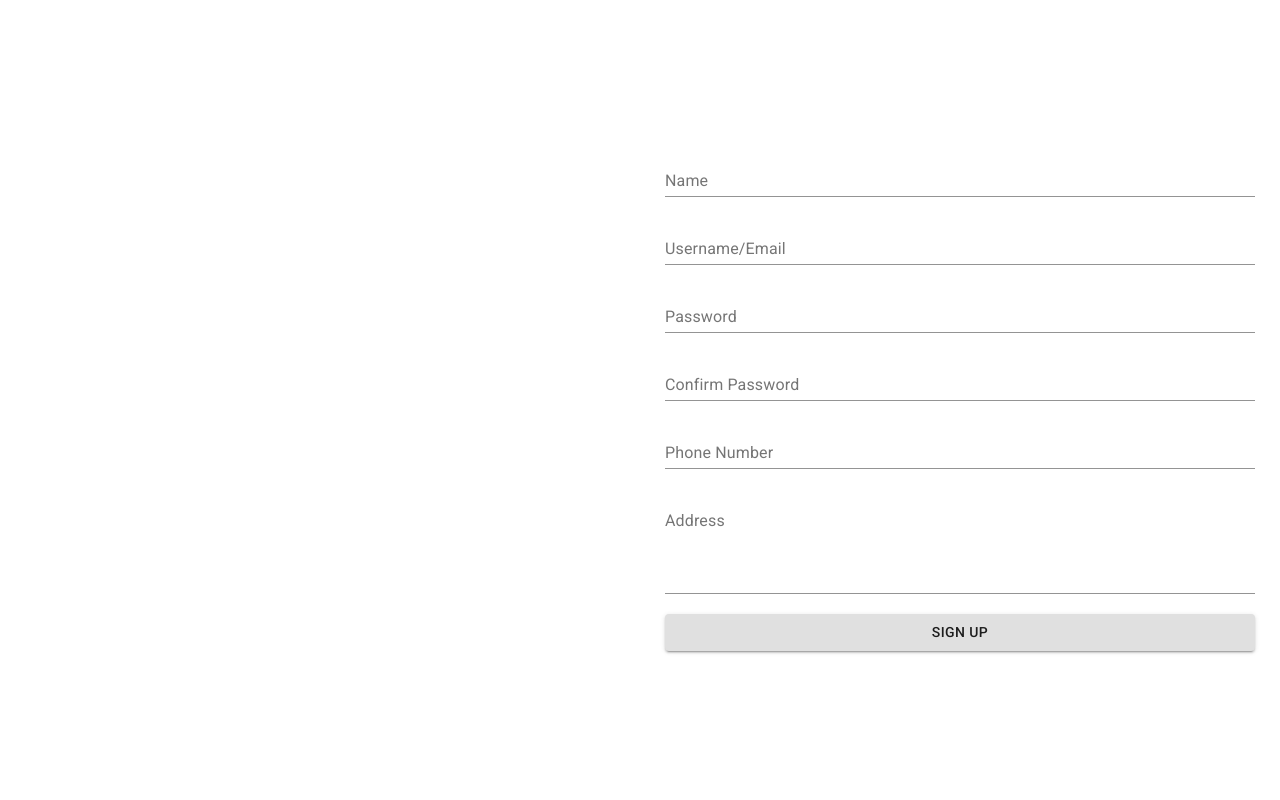
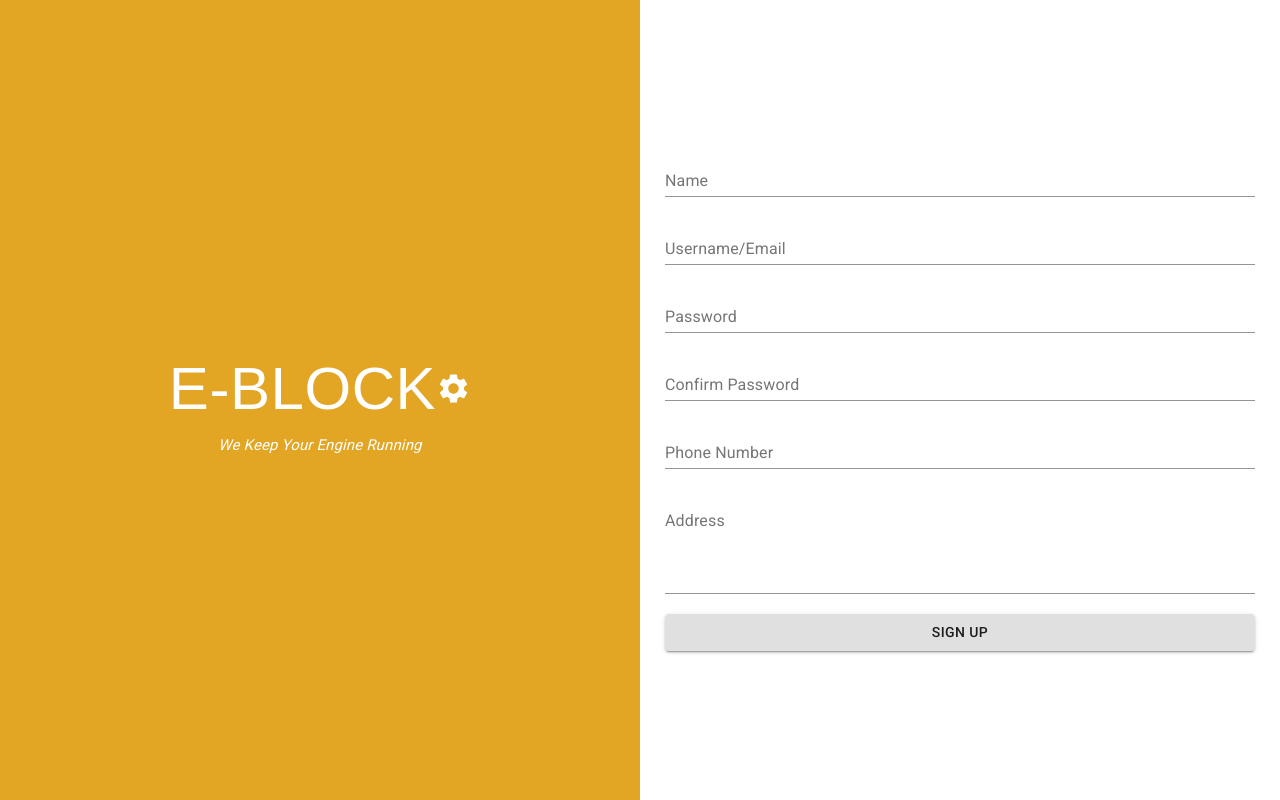
Before and after one commit to Monfernape/react-eblock, a React (Create React App) app: page /sign-up in a window 1280 px wide. Built offline with nearby package versions, Linux system fonts and the light colour scheme.

Commit message:
Fixed alignment of Intro. Added Intro to Sign Up

```diff
--- a/src/components/Auth/SignUp.tsx
+++ b/src/components/Auth/SignUp.tsx
@@ -1,5 +1,6 @@
 import React, { useState } from "react"
 import { TextField, Button, Grid } from "@material-ui/core";
+import { Intro } from "../../shared/components/Intro"
 import { AuthStyles } from "../../styles/Login"
 import { User } from "../../models/User"
 
@@ -35,7 +36,7 @@ const SignUp: React.FC = () => {
     return (
         <form onSubmit={checkLogin}>
             <Grid container className={classes.FullHeight}>
-                <Grid item sm={6} xs={12}></Grid>
+                <Intro />
                 <Grid item container sm={6} xs={12} direction={"column"} justify={"center"} alignItems={"center"} className={classes.Flex}>
                     <TextField
                         value={user.Name}
--- a/src/shared/components/Intro.tsx
+++ b/src/shared/components/Intro.tsx
@@ -4,7 +4,7 @@ import SettingsIcon from '@material-ui/icons/Settings';
 
 export const Intro = () => {
     return (
-        <Grid item sm={6} xs={12} style={{ backgroundColor: "#e3a624" }}>
+        <Grid item sm={6} xs={12} style={{ display: "flex", justifyContent: "center", alignItems: "center",backgroundColor: "#e3a624" }}>
             <Grid style={{ display: "flex", flexDirection: "column", justifyContent: "center", alignItems: "center" }}>
                 <Grid style={{display: "flex", alignItems: "center"}}>
                     <Typography style={{ fontSize: "60px", fontFamily: "fantasy", color: "white" }}>E-BLOCK</Typography>
```
